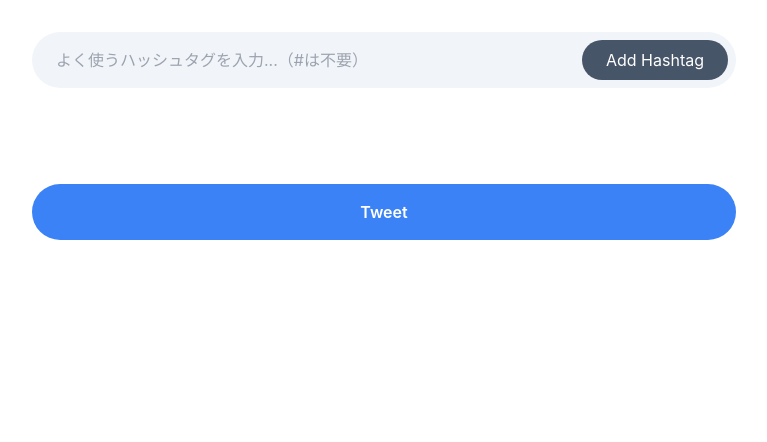
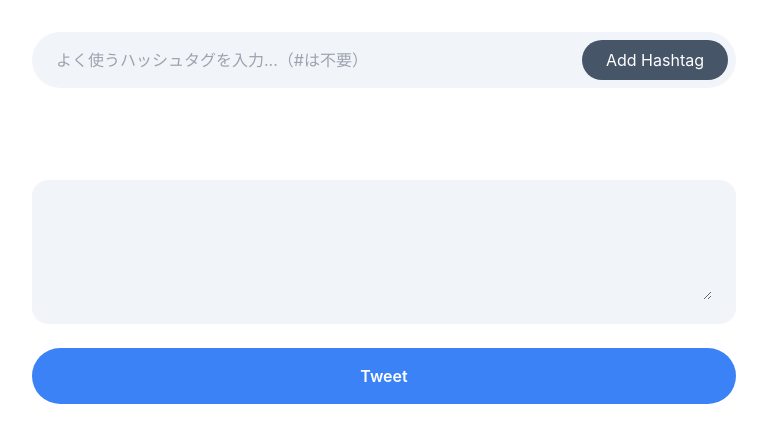
Before and after one commit to KoheyAoyama/easyhash, a Next.js app: page / in a window 1280 px wide. Shown: the top 442 px of the page, without its empty margins (256-1023 px from the left). Built offline with nearby package versions, Linux system fonts and the light colour scheme.

Commit message:
feat(index.tsx): add textarea to input tweet body text

```diff
--- a/pages/index.tsx
+++ b/pages/index.tsx
@@ -4,11 +4,12 @@ import Head from 'next/head'
 
 const Home: NextPage = () => {
   const [inputText, setInputText] = useState<string>('')
+  const [tweetBody, setTweetBody] = useState<string>('')
   const [hashtags, setHashtags] = useState<string[]>([])
   const [selectedHashtags, setSelectedHashtags] = useState<string[]>([])
 
-  const baseTweetURL: string = "https://twitter.com/intent/tweet?hashtags="
-  const fullTweetURL: string = baseTweetURL + selectedHashtags.toString()
+  const baseTweetURL: string = "https://twitter.com/intent/tweet"
+  const fullTweetURL: string = baseTweetURL + '?text=' + tweetBody + '&hashtags=' + selectedHashtags.toString()
 
   useEffect(() => {
     const savedHashtagsData = window.localStorage.getItem('hashtags')
@@ -56,7 +57,7 @@ const Home: NextPage = () => {
           </button>
         </div>
 
-        <ul className="w-full mb-11">
+        <ul className="w-full mb-10">
           {hashtags.map(item => {
             return (
               <li
@@ -106,6 +107,16 @@ const Home: NextPage = () => {
             )
           })}
         </ul>
+
+        <div className="flex items-center w-full p-6 mb-6 rounded-2xl bg-slate-100">
+          <textarea
+            className="grow h-full bg-transparent focus:outline-none"
+            rows={4}
+            onChange={e => setTweetBody(e.target.value)}
+          >
+          </textarea>
+        </div>
+
         <a className="flex items-center justify-center h-14 w-full rounded-full bg-blue-500 font-semibold text-white"
         target='_blank' href={fullTweetURL}>
           <p>Tweet</p>
```
